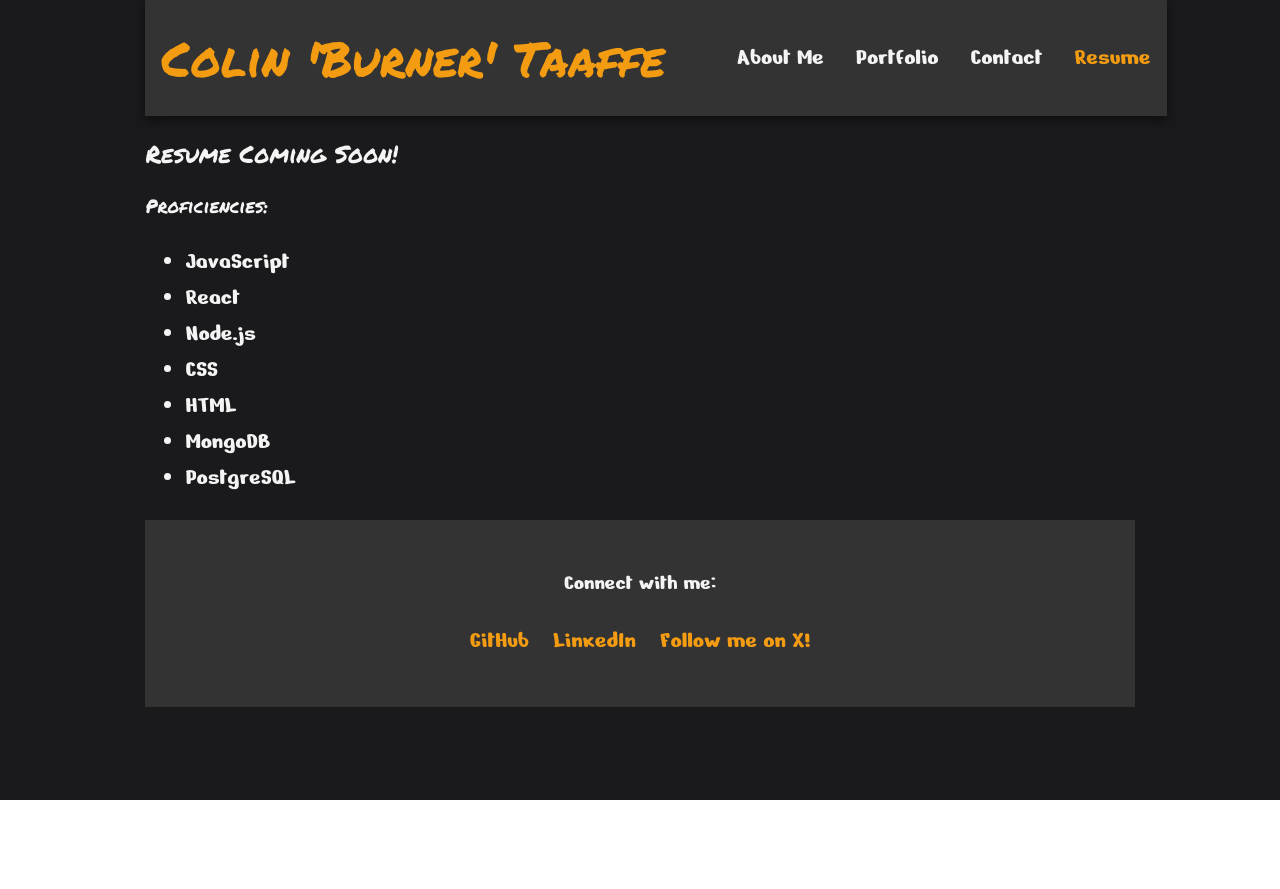
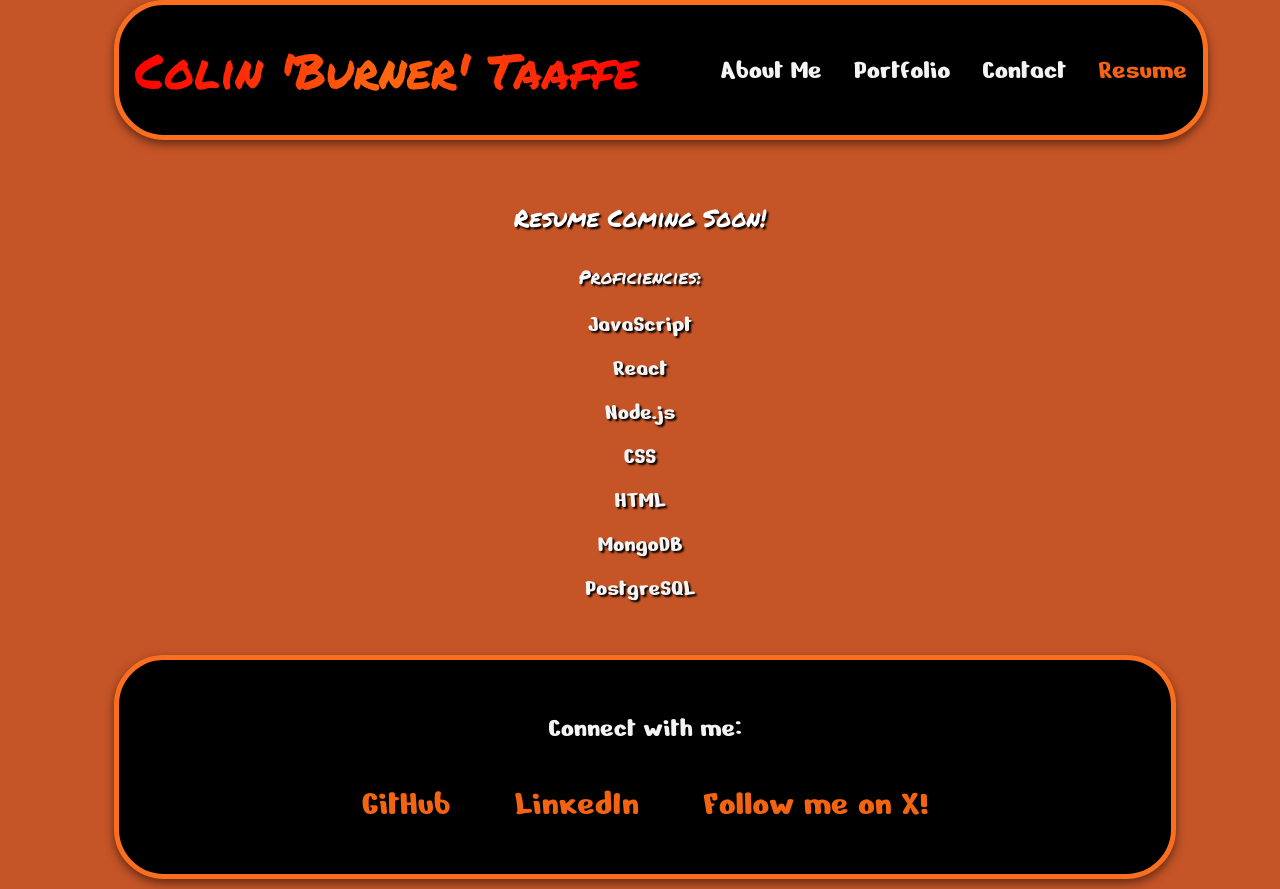
Before and after one commit to ColinBurner/React-Portfolio, a React (Vite) app: page /resume in a window 1280 px wide. Before the commit the page ends 800 px from the top, so only its background shows below. Built offline with nearby package versions, Linux system fonts and the light colour scheme.

Commit message:
adjusted styling and Resume page

```diff
--- a/src/components/Header.jsx
+++ b/src/components/Header.jsx
@@ -34,7 +34,7 @@ const Header = () => {
 
     return (
         <header className="main-header">
-            <h1>Colin 'Burner' Taaffe</h1>
+            <h1 className="gradient-text">Colin 'Burner' Taaffe</h1>
             <nav>
                 <ul className="nav-links">
                     <li><NavLink to="/" className={({ isActive }) => isActive ? 'active' : ''} end>About Me</NavLink></li>
--- a/src/index.css
+++ b/src/index.css
@@ -5,7 +5,7 @@
 
   color-scheme: light dark;
   color: rgba(255, 255, 255, 0.87);
-  background-color: #242424;
+  background-color: #272727;
 
   font-synthesis: none;
   text-rendering: optimizeLegibility;
@@ -15,11 +15,11 @@
 
 a {
   font-weight: 500;
-  color: #646cff;
+  color: #ffffff;
   text-decoration: inherit;
 }
 a:hover {
-  color: #535bf2;
+  color: #eb4a00;
 }
 
 body {
@@ -30,7 +30,7 @@ body {
   place-items: center;
   min-width: 320px;
   min-height: 100vh;
-  background-color: #1a1a1d;
+  background-color: #c55427;
   color: #f4f4f4;
 }
 
@@ -47,6 +47,18 @@ h1, h2, h3 {
   font-family: "Permanent Marker", cursive;
   font-weight: 400;
   font-style: normal;
+}
+
+h2 {
+  text-shadow: 2px 2px 2px black;
+}
+
+h3 {
+  text-shadow: 2px 2px 2px black;
+}
+
+ul {
+  text-shadow: 2px 2px 2px black;
 }
 
 button {
@@ -68,10 +80,17 @@ button:focus-visible {
   outline: 4px auto -webkit-focus-ring-color;
 }
 
+header {
+  background-color: black;
+  border-radius: 50px;
+  border: 5px solid rgb(250, 111, 31);
+}
+
 header nav ul {
   display: flex;
   list-style: none;
   gap: 1rem;
+  font-size: 28px;
 }
 
 header nav ul li a {
@@ -95,11 +114,19 @@ p {
   font-family: "Nerko One", cursive;
   font-weight: 400;
   font-style: normal;
-  font-size: 22px;
+  font-size: 28px;
+  text-shadow: 2px 2px 2px black;
+}
+
+.gradient-text {
+  background: linear-gradient(90deg, rgba(255,0,0,1) 0%, rgba(255,104,16,1) 50%, rgba(255,0,0,1) 100%);
+  background-clip: text;
+  -webkit-background-clip: text;
+  color: transparent;
+  -webkit-text-fill-color: transparent;
 }
 
 .main-header {
-  background-color: #333;
   padding: 1rem;
   opacity: 1 !important;
   position: sticky;
@@ -135,12 +162,12 @@ p {
 }
 
 .nav-links a.active {
-  color: #f39c12;
+  color: #f36412;
   font-weight: bold;
 }
 
 .nav-links a:hover {
-  color: #f39c12;
+  color: #ff590d;
   transform: scale(1.1);
 }
 
@@ -169,11 +196,12 @@ p {
 
 .profile-pic {
   border-radius: 50%;
-  border: 5px solid #f39c12;
+  border: 5px solid black;
   box-shadow: 0 6px 12px rgba(0, 0, 0, 0.3);
   width: 220px;
   margin-bottom: 1.5rem;
   transition: transform 0.3s ease;
+  box-shadow: 0 4px 10px rgba(0, 0, 0, 0.5);
 }
 
 .profile-pic:hover {
@@ -189,17 +217,45 @@ p {
   animation: fadeIn 2s ease-in-out;
 }
 
+.resume-section {
+  display: flex;
+  flex-direction: column;
+  justify-content: center;
+  align-items: center;
+  text-align: center;
+  margin: 40px;
+}
+
+.resume-section h2, .resume-section h3 {
+  margin-bottom: .5rem;
+}
+
+.resume-section ul {
+  list-style: none;
+  padding: 0;
+  margin: 0;
+}
+
+.resume-section li {
+  font-size: 1.5rem;
+  margin: 0.5rem 0;
+}
+
 footer.main-footer {
-  background-color: #333;
+  background-color: #000000;
   color: #f4f4f4;
   text-align: center;
-  padding: 1.5rem 0;
+  padding: 1.2rem 0;
   margin-top: auto;
   position: absolute;
   width: 100%;
   position: relative;
   left: 0;
   margin: 0;
+  border-radius: 50px;
+  border: 5px solid rgb(250, 111, 31);
+  margin-bottom: 10px;
+  box-shadow: 0 4px 10px rgba(0, 0, 0, 0.5);
 }
 
 .main-footer ul {
@@ -211,15 +267,18 @@ footer.main-footer {
 }
 
 .main-footer a {
-  color: #f39c12;
+  color: #f36412;
   font-weight: bold;
   text-decoration: none;
   transition: color 0.3s;
+  font-size: 36px;
+  padding: 20px;
 }
 
 .main-footer a:hover {
   text-decoration: underline;
   transform: translateY(-2px);
+  color: rgb(255, 249, 247);
 }
 
 /* Fade-in animation */
--- a/src/pages/About.jsx
+++ b/src/pages/About.jsx
@@ -46,7 +46,7 @@ const About = () => {
           className="profile-pic"
         />
         <p>
-          Welcome! I am Colin Taaffe and I created this portfolio in the U of M coding bootcamp! I am a father, an avid gamer and I have 3 cats (Ragnar is the one pictured!)
+          Welcome! My name is Colin and I created this portfolio in the University of Minnesota coding bootcamp! I am a father, an avid gamer and I have 3 cats (Ragnar is the one pictured!)
           I have been interested in web development since the days of adjusting my own HTML on MySpace.
           I spent almost 20 years working in production/warehouse management before finally deciding it was time to find a career that I felt fulfilled me.
         </p>
--- a/src/pages/Contact.jsx
+++ b/src/pages/Contact.jsx
@@ -37,7 +37,7 @@ const Contact = () => {
 
   return (
     <section>
-      <h2>Contact</h2>
+      <h2>Contact Me!</h2>
       <form onSubmit={handleSubmit}>
         <label>Name:</label>
         <input
--- a/src/pages/Resume.jsx
+++ b/src/pages/Resume.jsx
@@ -1,7 +1,11 @@
 const Resume = () => {
     return (
-      <section>
-        <h2>Resume Coming Soon!</h2>
+      <section className="resume-section">
+        <h2>
+        <a href="https://www.google.com" target="_blank" rel="noopener noreferrer">
+          Resume Coming Soon!
+        </a>
+      </h2>
 
         <h3>Proficiencies:</h3>
         <ul>
```
